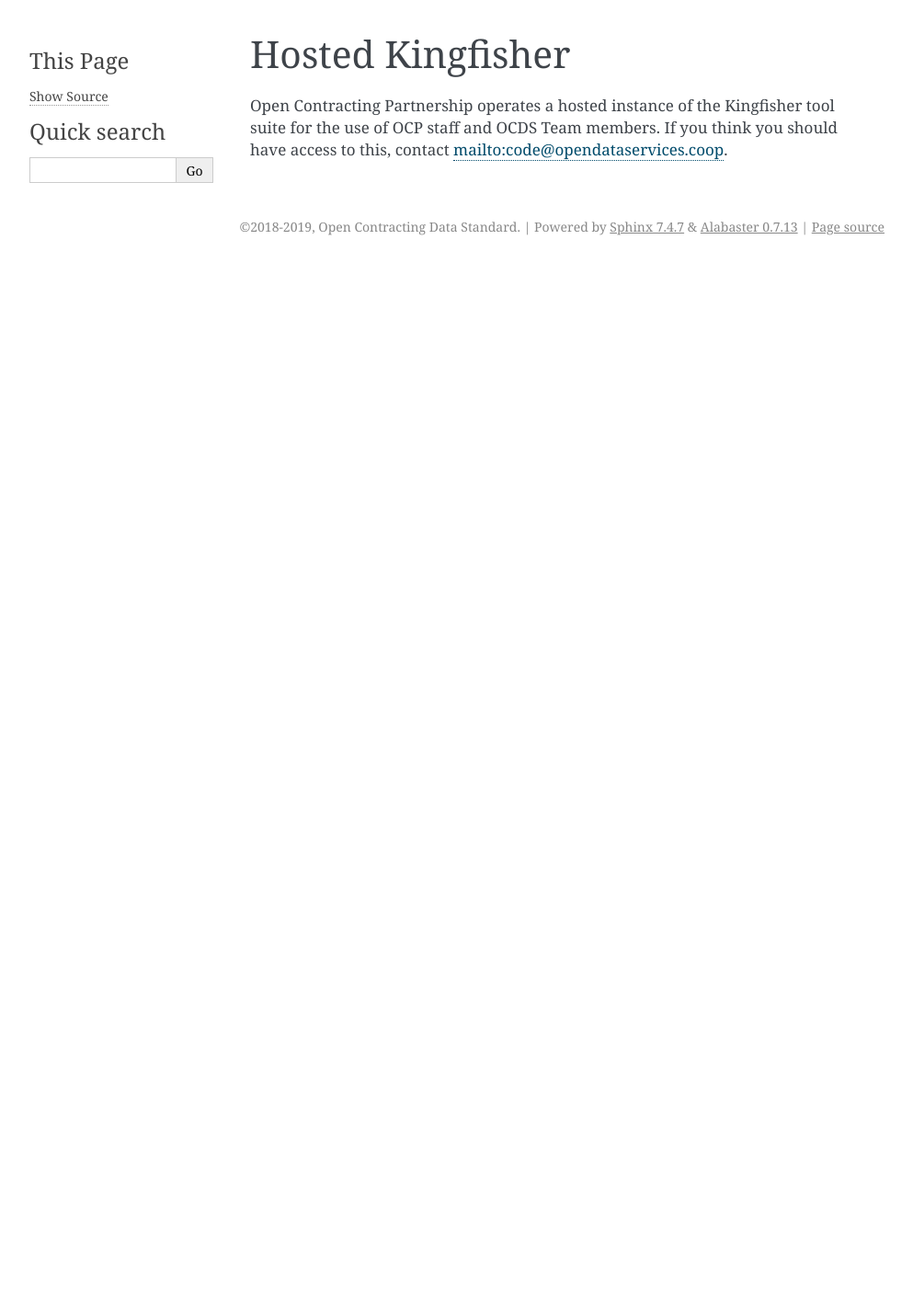
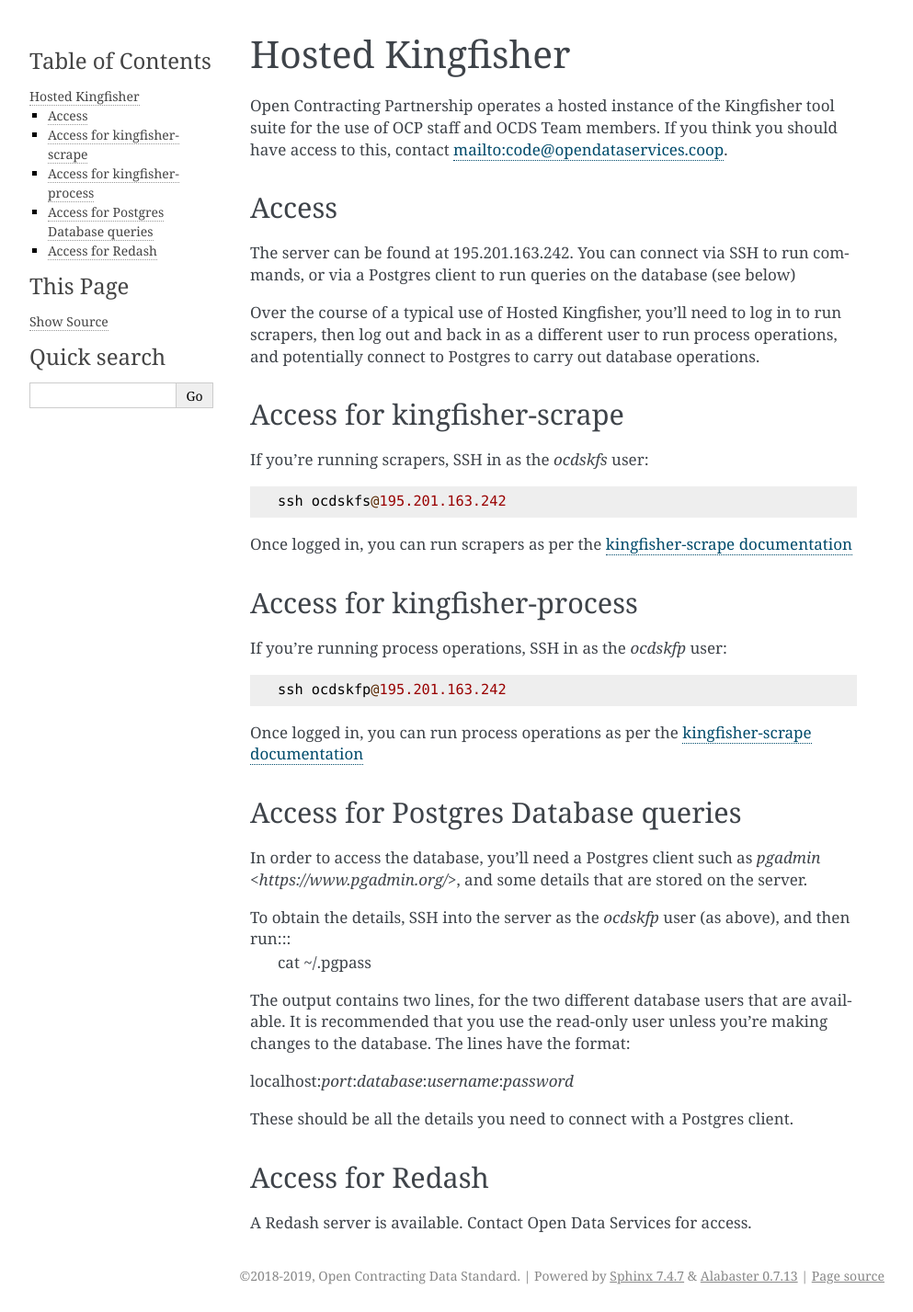
Before and after one commit to open-contracting-archive/kingfisher-vagrant, a Sphinx documentation site: the page built from docs/hosted.rst, in a window 1280 px wide. Shown: the whole page at 92% size, without its empty margins (148-1141 px from the left). Built offline with Sphinx 7.4.7, drawn with Linux system fonts in a browser that asks for light colours; before the commit the page ends 900 px from its top, so only the background shows below that.

Commit message:
Update hosted KF docs

```diff
--- a/docs/hosted.rst
+++ b/docs/hosted.rst
@@ -2,3 +2,50 @@
 =================
 
 Open Contracting Partnership operates a hosted instance of the Kingfisher tool suite for the use of OCP staff and OCDS Team members. If you think you should have access to this, contact `<mailto:code@opendataservices.coop>`_.
+
+Access
+------
+
+The server can be found at 195.201.163.242. You can connect via SSH to run commands, or via a Postgres client to run queries on the database (see below)
+
+Over the course of a typical use of Hosted Kingfisher, you'll need to log in to run scrapers, then log out and back in as a different user to run process operations, and potentially connect to Postgres to carry out database operations.
+
+
+Access for kingfisher-scrape
+----------------------------
+
+If you're running scrapers, SSH in as the *ocdskfs* user::
+
+  ssh ocdskfs@195.201.163.242
+
+Once logged in, you can run scrapers as per the `kingfisher-scrape documentation <https://kingfisher-scrape.readthedocs.io/en/latest/use-hosted-kingfisher.html>`_
+
+
+Access for kingfisher-process
+-----------------------------
+
+If you're running process operations, SSH in as the *ocdskfp* user::
+
+  ssh ocdskfp@195.201.163.242
+
+Once logged in, you can run process operations as per the `kingfisher-scrape documentation <https://kingfisher-process.readthedocs.io/en/latest/cli.html>`_
+
+Access for Postgres Database queries
+------------------------------------
+
+In order to access the database, you'll need a Postgres client such as `pgadmin <https://www.pgadmin.org/>`, and some details that are stored on the server.
+
+To obtain the details, SSH into the server as the *ocdskfp* user (as above), and then run:::
+  cat ~/.pgpass
+
+The output contains two lines, for the two different database users that are available. It is recommended that you use the read-only user unless you're making changes to the database. The lines have the format:
+
+localhost:*port*:*database*:*username*:*password*
+
+These should be all the details you need to connect with a Postgres client.
+
+
+Access for Redash
+-----------------
+
+A Redash server is available. Contact Open Data Services for access.
--- a/docs/index.rst
+++ b/docs/index.rst
@@ -15,7 +15,7 @@
 Hosted Kingfisher
 =================
 
-Kingfisher has been developed primarily for internal use by Open Contracting Partnership, and OCP maintains a hosted instance. If you work or OCP or are part of the OCDS Team, see the `Hosted Kingfisher`_ docs  for details of the server, and how to access it.
+Kingfisher has been developed primarily for internal use by Open Contracting Partnership, and OCP maintains a hosted instance. If you work or OCP or are part of the OCDS Team, see `Hosted Kingfisher <https://ocdskingfisher.readthedocs.io/en/add-overview-dos/hosted.html>`_ for details of the server, and how to access it.
 
 Typical Uses of Kingfisher in the OCDS Helpdesk
 ===============================================
```
